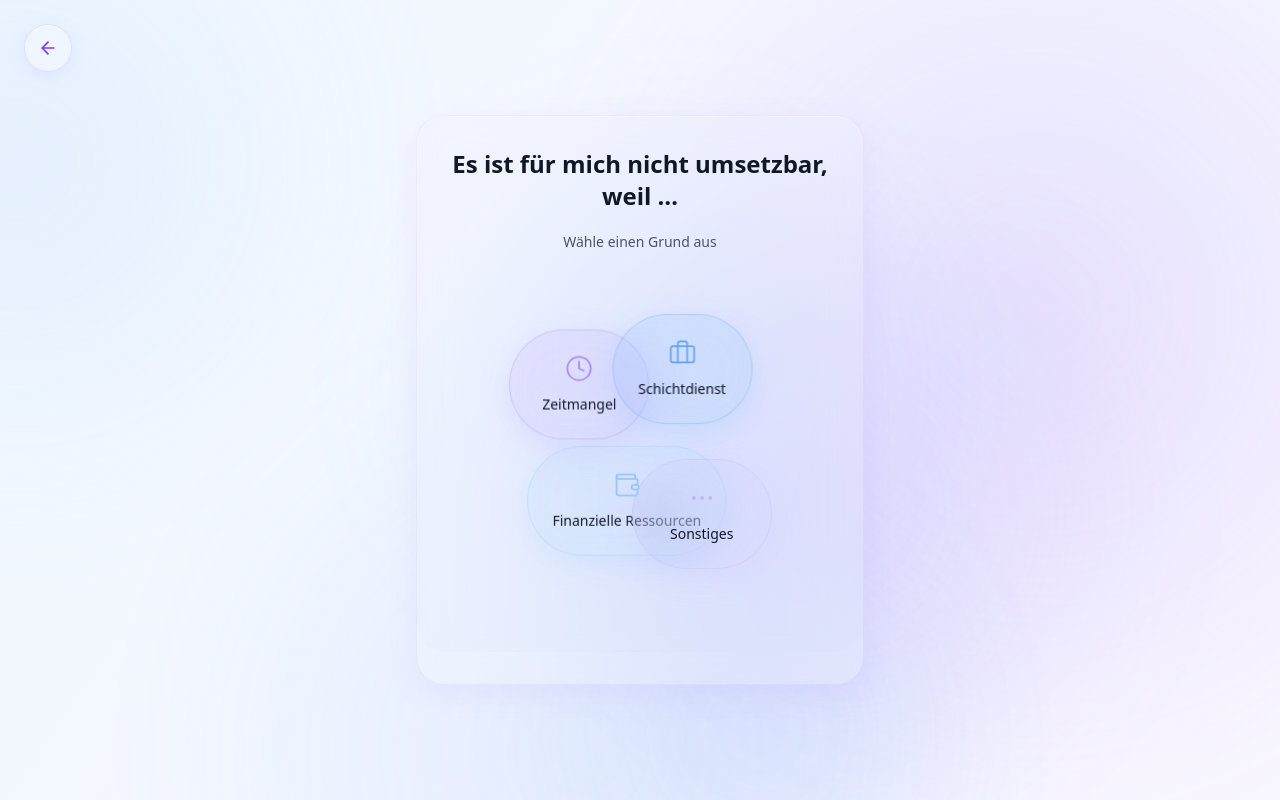
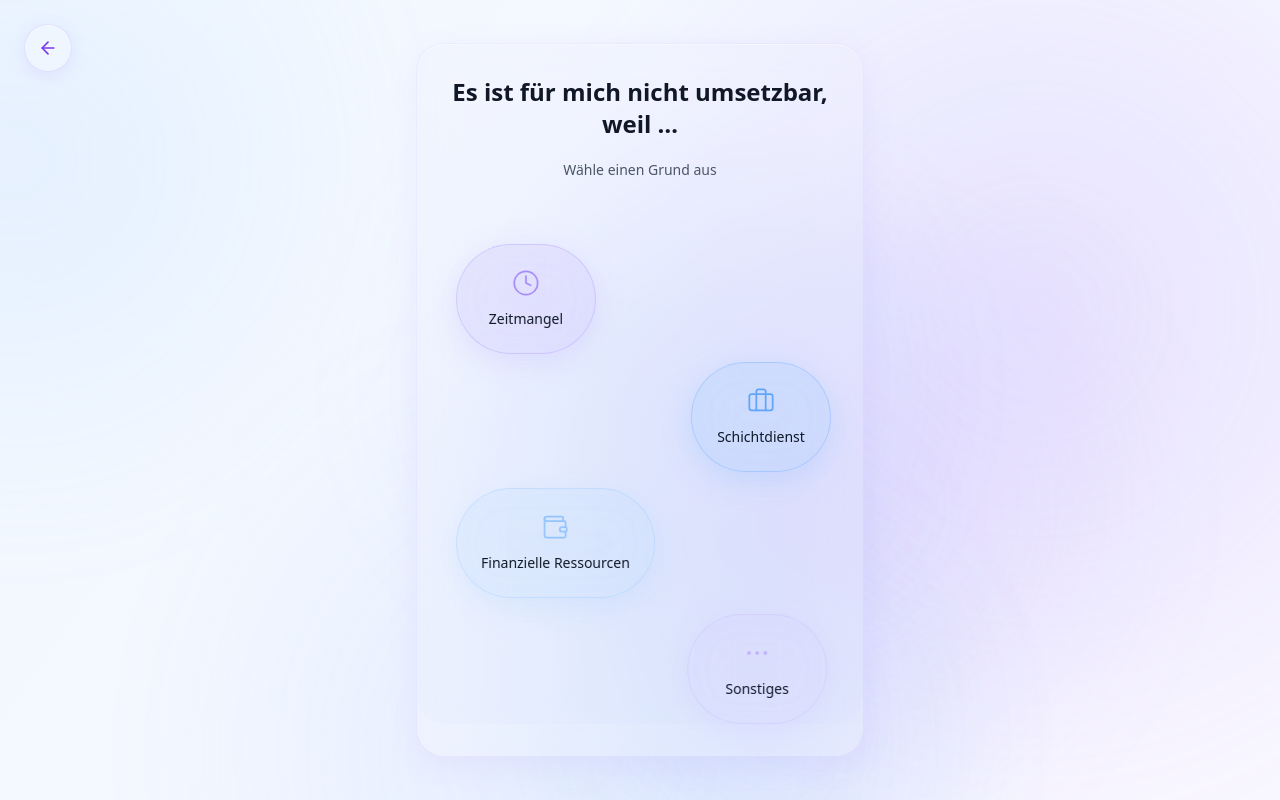
Before and after one commit to rtb00/the_one_action, a React (Vite) app in the folder app/: page /onboarding/reasons in a window 1280 px wide. Built offline with nearby package versions, Linux system fonts and the light colour scheme.

Commit message:
Refactor FloatingBubbles and AlternativeScreen for improved layout and animations; add RefreshCw icon to AlternativeScreen and update ComingSoonScreen text for clarity

```diff
--- a/app/src/features/onboarding/components/FloatingBubbles.tsx
+++ b/app/src/features/onboarding/components/FloatingBubbles.tsx
@@ -13,29 +13,33 @@ const reasons = [
 
 export default function FloatingBubbles({ onSelect }: FloatingBubblesProps) {
   return (
-    <div className="relative w-full h-[400px] flex items-center justify-center">
+    <div className="relative w-full pt-16">
       {reasons.map((reason, index) => {
         const Icon = reason.icon;
 
-        // Position bubbles in different positions
-        const positions = [
-          { top: '20%', left: '15%' },
-          { top: '15%', right: '20%' },
-          { bottom: '25%', left: '20%' },
-          { bottom: '20%', right: '15%' },
-        ];
+        // Alternating alignment: even indices left, odd indices right
+        const isLeft = index % 2 === 0;
 
-        const position = positions[index];
+        // Individual spacing for each bubble
+        const spacings = ['mb-2', 'mb-4', 'mb-4', 'mb-0'];
+        const spacing = spacings[index];
+
+        // Phase delays for staggered animation
+        const delays = ['0s', '1.5s', '3s', '4.5s'];
+        const delay = delays[index];
 
         return (
+          <div
+            key={reason.label}
+            className={`flex ${isLeft ? 'justify-start' : 'justify-end'} ${spacing}`}
+            style={{
+              animation: `float${index + 1} 4s ease-in-out infinite`,
+              animationDelay: delay,
+            }}
+          >
             <button
-            key={reason.label}
               onClick={() => onSelect(reason.label)}
-            className="absolute bubble"
-            style={{
-              ...position,
-              animation: `float${index + 1} 6s ease-in-out infinite`,
-            }}
+              className="bubble"
             >
               <div
                 className="
@@ -65,67 +69,44 @@ export default function FloatingBubbles({ onSelect }: FloatingBubblesProps) {
                 </span>
               </div>
             </button>
+          </div>
         );
       })}
 
       <style>{`
         @keyframes float1 {
           0%, 100% {
-            transform: translate(0, 0);
-          }
-          25% {
-            transform: translate(10px, -8px);
+            transform: translateX(0);
           }
           50% {
-            transform: translate(-8px, -15px);
-          }
-          75% {
-            transform: translate(12px, -10px);
+            transform: translateX(8px);
           }
         }
 
         @keyframes float2 {
           0%, 100% {
-            transform: translate(0, 0);
-          }
-          25% {
-            transform: translate(-12px, 10px);
+            transform: translateX(0);
           }
           50% {
-            transform: translate(10px, 12px);
-          }
-          75% {
-            transform: translate(-10px, 8px);
+            transform: translateX(-8px);
           }
         }
 
         @keyframes float3 {
           0%, 100% {
-            transform: translate(0, 0);
-          }
-          25% {
-            transform: translate(8px, 12px);
+            transform: translateX(0);
           }
           50% {
-            transform: translate(-10px, 10px);
-          }
-          75% {
-            transform: translate(8px, 15px);
+            transform: translateX(8px);
           }
         }
 
         @keyframes float4 {
           0%, 100% {
-            transform: translate(0, 0);
-          }
-          25% {
-            transform: translate(-10px, -10px);
+            transform: translateX(0);
           }
           50% {
-            transform: translate(12px, -8px);
-          }
-          75% {
-            transform: translate(-8px, -12px);
+            transform: translateX(-8px);
           }
         }
       `}</style>
--- a/app/src/features/onboarding/screens/AlternativeScreen.tsx
+++ b/app/src/features/onboarding/screens/AlternativeScreen.tsx
@@ -1,5 +1,5 @@
 import { useNavigate } from 'react-router-dom';
-import { Check, X } from 'lucide-react';
+import { Check, X, RefreshCw } from 'lucide-react';
 import Layout from '../../../components/Layout';
 import GlassCard from '../components/GlassCard';
 import GlassBackButton from '../components/GlassBackButton';
@@ -20,16 +20,30 @@ export default function AlternativeScreen() {
         <div className="max-w-md w-full space-y-8">
           <GlassCard className="space-y-8">
             <div className="text-center space-y-6">
+              <div className="flex justify-center">
+                <div
+                  className="p-4 rounded-2xl"
+                  style={{
+                    background: 'linear-gradient(135deg, #A78BFA 0%, #60A5FA 100%)',
+                    boxShadow: '0 8px 24px rgba(167, 139, 250, 0.3)',
+                  }}
+                >
+                  <RefreshCw size={32} className="text-white" strokeWidth={1.5} />
+                </div>
+              </div>
+
               <h2 className="text-2xl font-semibold text-gray-900">
                 Möchtest Du eine andere Maßnahme versuchen?
               </h2>
             </div>
 
+            <div className="h-6"></div>
+
             <div className="grid grid-cols-2 gap-5">
               <button
                 onClick={handleSelect}
                 className="
-                  p-8
+                  p-5
                   backdrop-blur-xl
                   rounded-2xl
                   border
@@ -40,7 +54,7 @@ export default function AlternativeScreen() {
                   flex
                   flex-col
                   items-center
-                  gap-3
+                  gap-2
                 "
                 style={{
                   background: 'rgba(255, 255, 255, 0.2)',
@@ -48,14 +62,14 @@ export default function AlternativeScreen() {
                   boxShadow: '0 4px 16px rgba(167, 139, 250, 0.08)',
                 }}
               >
-                <Check size={32} className="text-lavender-500" strokeWidth={1.5} />
+                <Check size={28} className="text-lavender-500" strokeWidth={1.5} />
                 <span className="font-semibold text-gray-900">Ja</span>
               </button>
 
               <button
                 onClick={handleSelect}
                 className="
-                  p-8
+                  p-5
                   backdrop-blur-xl
                   rounded-2xl
                   border
@@ -66,7 +80,7 @@ export default function AlternativeScreen() {
                   flex
                   flex-col
                   items-center
-                  gap-3
+                  gap-2
                 "
                 style={{
                   background: 'rgba(255, 255, 255, 0.2)',
@@ -74,7 +88,7 @@ export default function AlternativeScreen() {
                   boxShadow: '0 4px 16px rgba(167, 139, 250, 0.08)',
                 }}
               >
-                <X size={32} className="text-lavender-500" strokeWidth={1.5} />
+                <X size={28} className="text-lavender-500" strokeWidth={1.5} />
                 <span className="font-semibold text-gray-900">Nein</span>
               </button>
             </div>
--- a/app/src/features/onboarding/screens/ComingSoonScreen.tsx
+++ b/app/src/features/onboarding/screens/ComingSoonScreen.tsx
@@ -21,6 +21,8 @@ export default function ComingSoonScreen() {
               </div>
             </div>
 
+            <div className="h-8"></div>
+
             <div className="space-y-6">
               <h2 className="text-3xl font-bold text-gray-900">
                 Bald verfügbar!
@@ -30,7 +32,7 @@ export default function ComingSoonScreen() {
                   Wir arbeiten daran, dir noch mehr individuelle Maßnahmen anzubieten.
                 </p>
                 <p className="text-gray-700 leading-relaxed">
-                  Schau bald wieder vorbei, um weitere personalisierte Gesundheitshebel zu entdecken.
+                  Schau bald wieder vorbei, um weitere personalisierte Maßnahmen zu entdecken.
                 </p>
               </div>
               <div className="pt-4">
```
Lines whose indentation alone changed are shown as unchanged.
